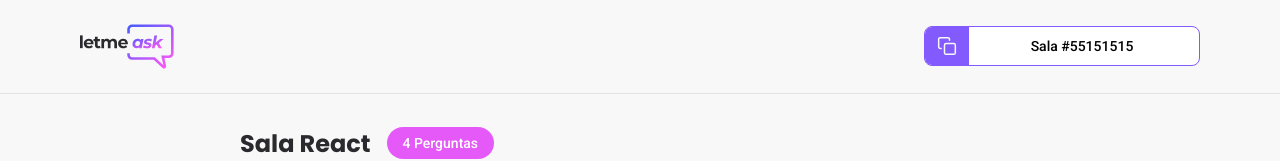
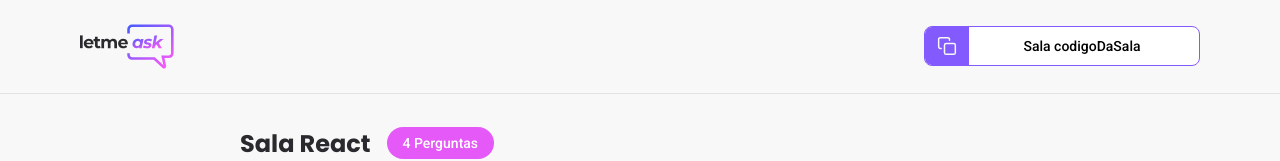
Before and after one commit to douglasabnovato/letme-ask, a React (Create React App) app in the folder letmeask/: page /rooms/1 in a window 1280 px wide. Shown: the top 161 px of the page. Built offline with nearby package versions, Linux system fonts and the light colour scheme; no server answers.

Commit message:
código da sala

```diff
--- a/letmeask/src/components/RoomCode.tsx
+++ b/letmeask/src/components/RoomCode.tsx
@@ -2,14 +2,22 @@
 
 import '../styles/room-code.scss';
 
-export function RoomCode() {
+type RoomCodeProps = {
+  code: string;
+}
+
+export function RoomCode(props: RoomCodeProps) {
+
+  function copyRoomCodeToClipboard(){
+    navigator.clipboard.writeText(props.code)
+  }
 
   return (
-    <button className="room-code" >
+    <button className="room-code" onClick={copyRoomCodeToClipboard}>
       <div>
         <img src={copyImg} alt="Copy room code" />
       </div>
-      <span>Sala #55151515</span>
+      <span>Sala {props.code}</span>
     </button>
   )
 }
--- a/letmeask/src/pages/Room.tsx
+++ b/letmeask/src/pages/Room.tsx
@@ -10,7 +10,7 @@
             <header>
                 <div className="content">
                     <img src={logoImg} alt="Letmeask" />
-                    <RoomCode/>
+                    <RoomCode code="codigoDaSala"/>
                 </div>
             </header>
             <main>
```
Also changed, not shown: 1 other file (tests, documents, lock files or other folders).
